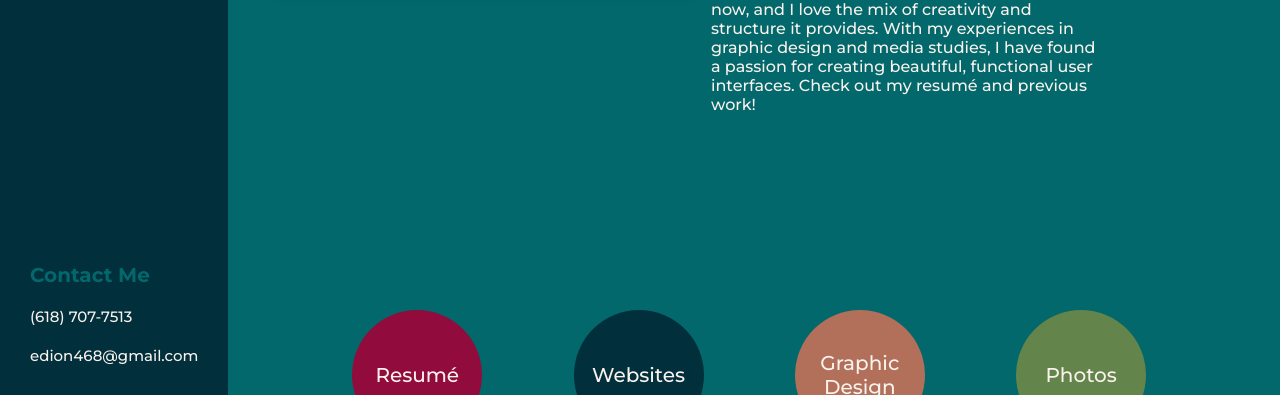
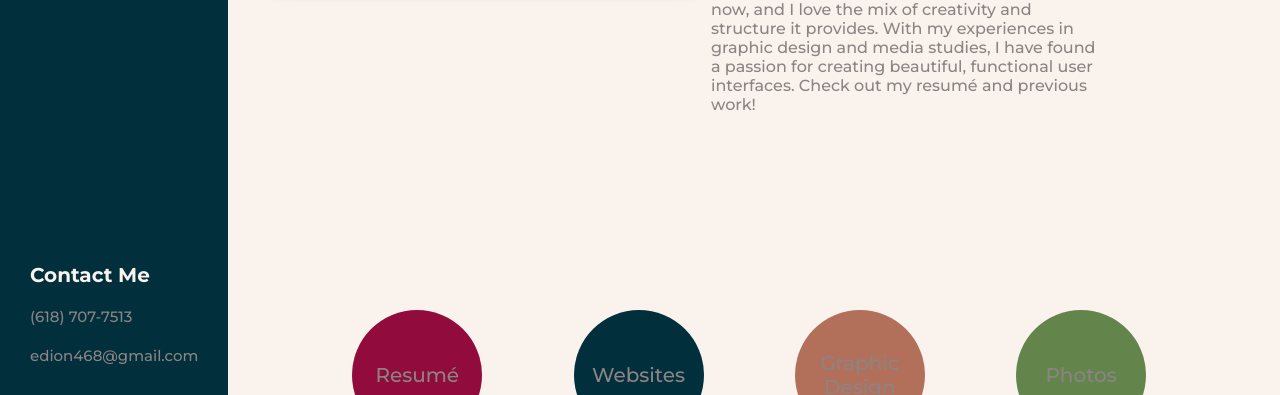
Before and after one commit to emilydion/emilydion.github.io, a plain HTML site: page index.html in a window 1280 px wide. Shown: the part 405-800 px from the top of the page. Drawn offline with Linux system fonts and the light colour scheme.

Commit message:
updating colors

```diff
--- a/css/portfolio.css
+++ b/css/portfolio.css
@@ -10,9 +10,9 @@
 	--navy: #012F3C;
 	--rust: #B2705B;
 	--sage: #63844B;
-	--teal: #02686B;
+	--teal: #F9F2ED;
 	--tan: #BFABA5;
-	--off-white: #F9F2ED;
+	--off-white: #8b8484;
 }
 
 .wrapper {
```
Also changed, not shown: 4 other files.
